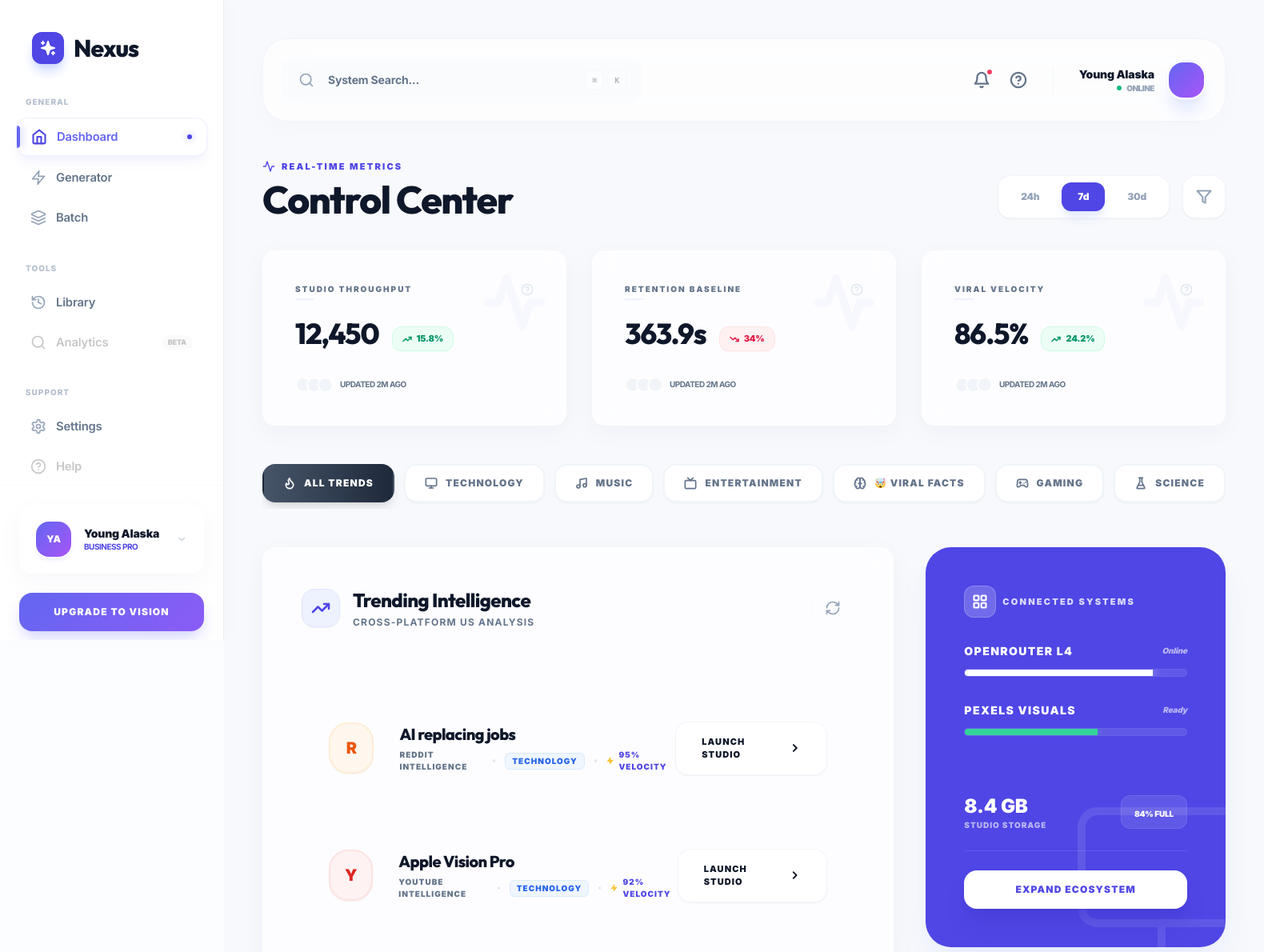
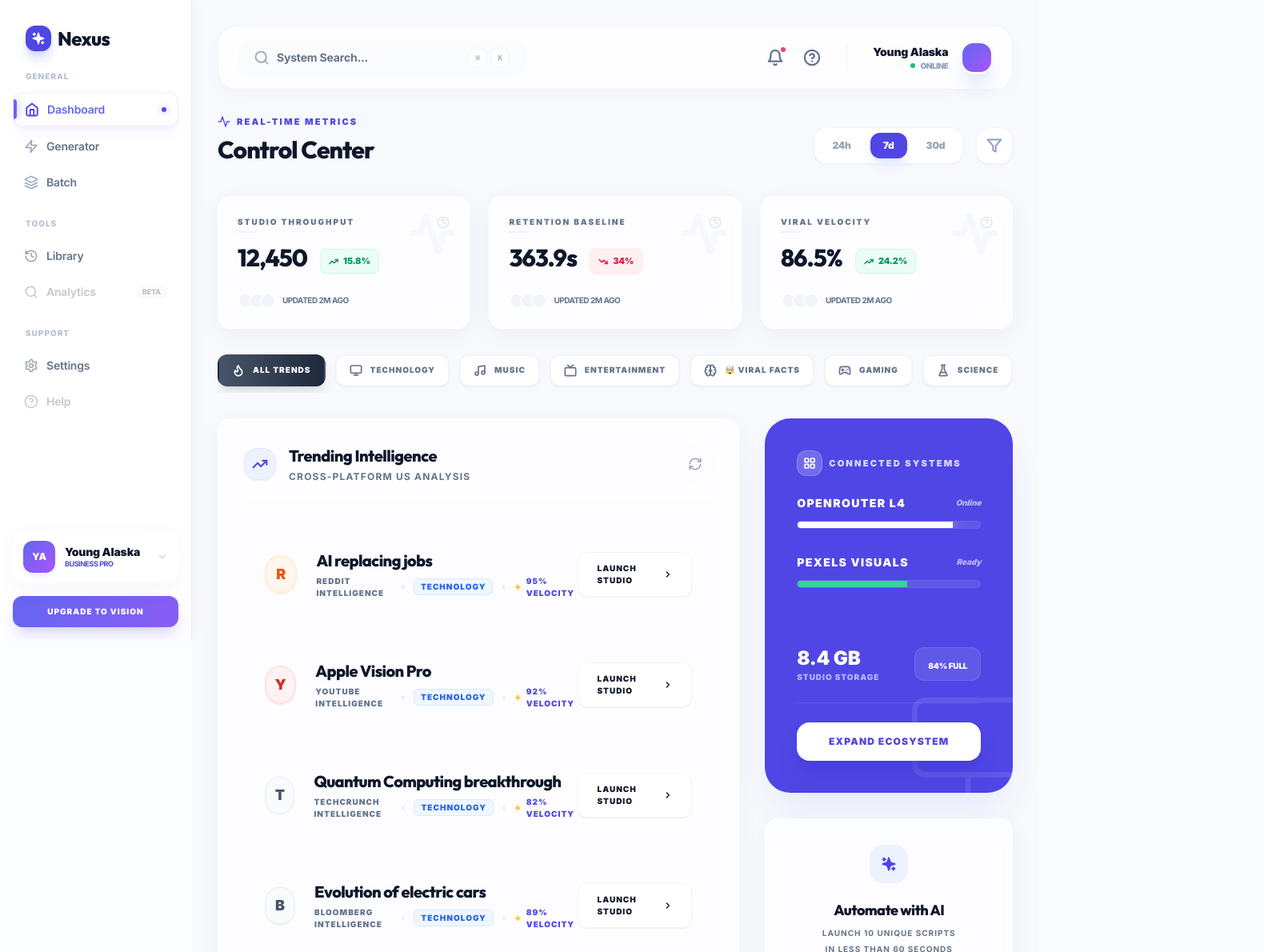
Before and after one commit to lightyagami1427/YT-Shorts, a Next.js app: page /dashboard in a window 1280 px wide. Shown: the top 1190 px of the page at 80% size, 1580 px wide, since content can reach past the window. Built offline with nearby package versions, Linux system fonts and the light colour scheme.

Commit message:
Zoomingin Final Changes

```diff
--- a/src/app/dashboard/page.tsx
+++ b/src/app/dashboard/page.tsx
@@ -88,10 +88,10 @@
   return (
     <div className="app-container bg-[#fcfdfe] min-h-screen">
       <Sidebar />
-      <main className="main-content flex flex-col gap-12 px-12 py-16 max-w-[1600px] mx-auto">
+      <main className="main-content flex flex-col gap-8 px-8 py-10 max-w-[1400px] mx-auto">
 
         {/* Top Header */}
-        <header className="flex justify-between items-center bg-white/70 backdrop-blur-xl p-6 rounded-[2rem] border border-slate-100 shadow-[0_8px_30px_rgb(0,0,0,0.02)] sticky top-6 z-50">
+        <header className="flex justify-between items-center bg-white/70 backdrop-blur-xl px-6 py-4 rounded-3xl border border-slate-100 shadow-[0_8px_30px_rgb(0,0,0,0.02)] sticky top-6 z-50">
           <div className="relative group">
             <Search className="absolute left-5 top-1/2 -translate-y-1/2 text-slate-400 group-focus-within:text-indigo-600 transition-colors" size={20} />
             <input
@@ -100,7 +100,7 @@
               value={searchQuery}
               onChange={(e) => setSearchQuery(e.target.value)}
               onKeyDown={handleSearch}
-              className="w-[450px] pl-14 pr-6 py-4 bg-slate-50/50 border border-transparent rounded-2xl text-sm font-bold focus:outline-none focus:bg-white focus:border-indigo-100 focus:ring-4 focus:ring-indigo-50/50 transition-all placeholder:text-slate-500"
+              className="w-[360px] pl-12 pr-4 py-3 bg-slate-50/50 border border-transparent rounded-2xl text-sm font-bold focus:outline-none focus:bg-white focus:border-indigo-100 focus:ring-4 focus:ring-indigo-50/50 transition-all placeholder:text-slate-500"
             />
             <div className="absolute right-5 top-1/2 -translate-y-1/2 flex gap-1 items-center opacity-30 group-focus-within:opacity-0 transition-opacity">
               <kbd className="px-2 py-1 bg-white border border-slate-200 rounded-lg text-[10px] font-black">⌘</kbd>
@@ -125,7 +125,7 @@
                    <p className="text-[10px] font-black text-slate-400 uppercase tracking-tighter">Online</p>
                 </div>
               </div>
-              <div className="w-12 h-12 rounded-[1.25rem] bg-gradient-to-br from-indigo-500 to-purple-500 border-2 border-white shadow-xl shadow-indigo-100 ring-1 ring-slate-100" />
+              <div className="w-10 h-10 rounded-2xl bg-gradient-to-br from-indigo-500 to-purple-500 border-2 border-white shadow-xl shadow-indigo-100 ring-1 ring-slate-100" />
             </div>
           </div>
         </header>
@@ -138,36 +138,36 @@
                  <Activity size={16} className="text-indigo-600" />
                  <span className="text-[11px] font-black text-indigo-600 uppercase tracking-[0.2em]">Real-time Metrics</span>
               </div>
-              <h2 className="text-5xl font-black text-[#0f172a] tracking-tightest">Control Center</h2>
+              <h2 className="text-3xl font-black text-[#0f172a] tracking-tightest">Control Center</h2>
             </div>
             <div className="flex items-center gap-4">
-              <div className="flex items-center gap-2 bg-white border border-slate-100 p-2 rounded-2xl shadow-sm">
+              <div className="flex items-center gap-2 bg-white border border-slate-100 p-1.5 rounded-2xl shadow-sm">
                 <button
                   onClick={() => setTimeFilter('24h')}
-                  className={`px-5 py-2.5 text-xs font-black transition-all rounded-xl ${timeFilter === '24h' ? 'bg-indigo-600 text-white shadow-lg shadow-indigo-100' : 'text-slate-400 hover:text-indigo-600'}`}
+                  className={`px-4 py-2 text-xs font-black transition-all rounded-xl ${timeFilter === '24h' ? 'bg-indigo-600 text-white shadow-lg shadow-indigo-100' : 'text-slate-400 hover:text-indigo-600'}`}
                 >
                   24h
                 </button>
                 <button
                   onClick={() => setTimeFilter('7d')}
-                  className={`px-5 py-2.5 text-xs font-black transition-all rounded-xl ${timeFilter === '7d' ? 'bg-indigo-600 text-white shadow-lg shadow-indigo-100' : 'text-slate-400 hover:text-indigo-600'}`}
+                  className={`px-4 py-2 text-xs font-black transition-all rounded-xl ${timeFilter === '7d' ? 'bg-indigo-600 text-white shadow-lg shadow-indigo-100' : 'text-slate-400 hover:text-indigo-600'}`}
                 >
                   7d
                 </button>
                 <button
                   onClick={() => setTimeFilter('30d')}
-                  className={`px-5 py-2.5 text-xs font-black transition-all rounded-xl ${timeFilter === '30d' ? 'bg-indigo-600 text-white shadow-lg shadow-indigo-100' : 'text-slate-400 hover:text-indigo-600'}`}
+                  className={`px-4 py-2 text-xs font-black transition-all rounded-xl ${timeFilter === '30d' ? 'bg-indigo-600 text-white shadow-lg shadow-indigo-100' : 'text-slate-400 hover:text-indigo-600'}`}
                 >
                   30d
                 </button>
               </div>
-              <button className="p-4 bg-white border border-slate-100 rounded-2xl text-slate-400 hover:text-indigo-600 hover:bg-slate-50 transition-all shadow-sm">
+              <button className="p-3 bg-white border border-slate-100 rounded-2xl text-slate-400 hover:text-indigo-600 hover:bg-slate-50 transition-all shadow-sm">
                  <Filter size={20} strokeWidth={2.5} />
               </button>
             </div>
           </div>
 
-          <div className="grid grid-cols-1 md:grid-cols-3 gap-8">
+          <div className="grid grid-cols-1 md:grid-cols-3 gap-6">
             <KpiCard title="Studio Throughput" value={currentKpi.throughput} trend={currentKpi.throughputTrend} isPositive={currentKpi.throughputPos} />
             <KpiCard title="Retention Baseline" value={currentKpi.retention} trend={currentKpi.retentionTrend} isPositive={currentKpi.retentionPos} />
             <KpiCard title="Viral Velocity" value={currentKpi.velocity} trend={currentKpi.velocityTrend} isPositive={currentKpi.velocityPos} />
@@ -181,7 +181,7 @@
               <button
                 key={cat.key}
                 onClick={() => setActiveCategory(cat.key)}
-                className={`flex items-center gap-2.5 px-6 py-3.5 rounded-2xl text-xs font-black uppercase tracking-widest whitespace-nowrap transition-all duration-300 border-2 ${
+                className={`flex items-center gap-2.5 px-4 py-2.5 rounded-xl text-[10px] font-black uppercase tracking-widest whitespace-nowrap transition-all duration-300 border-2 ${
                   activeCategory === cat.key
                     ? `bg-gradient-to-r ${cat.color} text-white border-transparent shadow-lg`
                     : 'bg-white text-slate-500 border-slate-100 hover:border-slate-200 hover:text-slate-700 shadow-sm'
@@ -195,23 +195,23 @@
         </section>
 
         {/* Intelligence Grid */}
-        <section className="grid grid-cols-1 xl:grid-cols-12 gap-10 animate-in fade-in slide-in-from-bottom-8 duration-1000">
-          <div className="xl:col-span-8 flex flex-col gap-8">
-            <div className="glass-card bg-white p-12 border-transparent">
-              <div className="flex justify-between items-center mb-12 border-b border-slate-50 pb-8">
+        <section className="grid grid-cols-1 xl:grid-cols-12 gap-8 animate-in fade-in slide-in-from-bottom-8 duration-1000">
+          <div className="xl:col-span-8 flex flex-col gap-6">
+            <div className="glass-card bg-white p-8 border-transparent">
+              <div className="flex justify-between items-center mb-8 border-b border-slate-50 pb-6">
                 <div className="flex items-center gap-4">
-                  <div className="w-12 h-12 rounded-2xl bg-indigo-50 flex items-center justify-center text-indigo-600 shadow-sm border border-indigo-100">
-                    <TrendingUp size={24} strokeWidth={2.5} />
+                  <div className="w-10 h-10 rounded-2xl bg-indigo-50 flex items-center justify-center text-indigo-600 shadow-sm border border-indigo-100">
+                    <TrendingUp size={20} strokeWidth={2.5} />
                   </div>
                   <div>
-                    <h3 className="text-2xl font-black text-[#0f172a] tracking-tight">Trending Intelligence</h3>
+                    <h3 className="text-xl font-black text-[#0f172a] tracking-tight">Trending Intelligence</h3>
                     <p className="text-xs font-bold text-slate-500 uppercase tracking-widest mt-1">
                       {activeCategory === 'all' ? 'Cross-platform US Analysis' : `${CATEGORIES.find(c => c.key === activeCategory)?.label} · US Analysis`}
                     </p>
                   </div>
                 </div>
-                <button onClick={() => fetchTrends(true)} className="p-4 hover:bg-slate-50 rounded-2xl text-slate-400 transition-all border border-slate-50 hover:border-slate-100">
-                  <RefreshCw size={20} className={loading ? 'animate-spin' : ''} />
+                <button onClick={() => fetchTrends(true)} className="p-3 hover:bg-slate-50 rounded-xl text-slate-400 transition-all border border-slate-50 hover:border-slate-100">
+                  <RefreshCw size={18} className={loading ? 'animate-spin' : ''} />
                 </button>
               </div>
 
@@ -230,9 +230,9 @@
                   </div>
                 ) : (
                   trends.map((topic, i) => (
-                    <div key={i} className="flex items-center justify-between p-8 rounded-[2rem] hover:bg-slate-50 transition-all group border-2 border-transparent hover:border-indigo-50/50 cursor-pointer relative overflow-hidden">
-                      <div className="flex items-center gap-8 relative z-10">
-                        <div className={`w-16 h-16 rounded-3xl flex items-center justify-center font-black text-xl shadow-sm border-2 ${getSourceColor(topic.source)}`}>
+                    <div key={i} className="flex items-center justify-between p-6 rounded-[1.5rem] hover:bg-slate-50 transition-all group border-2 border-transparent hover:border-indigo-50/50 cursor-pointer relative overflow-hidden">
+                      <div className="flex items-center gap-6 relative z-10">
+                        <div className={`w-12 h-12 rounded-[1.25rem] flex items-center justify-center font-black text-lg shadow-sm border-2 ${getSourceColor(topic.source)}`}>
                           {topic.source[0]}
                         </div>
                         <div>
@@ -258,10 +258,10 @@
 
                       <Link
                         href={`/generator?topic=${encodeURIComponent(topic.title)}`}
-                        className="flex items-center gap-4 bg-white border border-slate-100 px-8 py-4 rounded-2xl text-[11px] font-black uppercase tracking-widest shadow-sm group-hover:bg-indigo-600 group-hover:text-white group-hover:border-indigo-600 group-hover:shadow-indigo-100 transition-all relative z-10 active:scale-95"
+                        className="flex items-center gap-3 bg-white border border-slate-100 px-6 py-3 rounded-xl text-[10px] font-black uppercase tracking-widest shadow-sm group-hover:bg-indigo-600 group-hover:text-white group-hover:border-indigo-600 group-hover:shadow-indigo-100 transition-all relative z-10 active:scale-95"
                       >
                         Launch Studio
-                        <ChevronRight size={18} strokeWidth={3} />
+                        <ChevronRight size={16} strokeWidth={3} />
                       </Link>
                     </div>
                   ))
@@ -270,15 +270,15 @@
             </div>
           </div>
 
-          <div className="xl:col-span-4 flex flex-col gap-10">
-            <div className="rounded-[2rem] bg-[#4f46e5] p-12 text-white relative overflow-hidden group shadow-2xl shadow-indigo-100">
-               <div className="absolute -right-10 -bottom-10 opacity-10 group-hover:rotate-12 transition-transform duration-700">
-                  <Monitor size={240} strokeWidth={1} />
+          <div className="xl:col-span-4 flex flex-col gap-8">
+            <div className="rounded-[2rem] bg-[#4f46e5] p-10 text-white relative overflow-hidden group shadow-2xl shadow-indigo-100">
+               <div className="absolute -right-6 -bottom-6 opacity-10 group-hover:rotate-12 transition-transform duration-700">
+                  <Monitor size={160} strokeWidth={1} />
                </div>
                <div className="relative z-10">
-                  <div className="flex items-center gap-2 mb-8">
-                    <div className="w-10 h-10 rounded-xl bg-white/20 flex items-center justify-center backdrop-blur-md border border-white/20">
-                      <LayoutGrid size={20} strokeWidth={2.5} />
+                  <div className="flex items-center gap-2 mb-6">
+                    <div className="w-8 h-8 rounded-xl bg-white/20 flex items-center justify-center backdrop-blur-md border border-white/20">
+                      <LayoutGrid size={16} strokeWidth={2.5} />
                     </div>
                     <span className="text-[11px] font-black uppercase tracking-[0.2em] opacity-80">Connected Systems</span>
                   </div>
@@ -328,15 +328,15 @@
                </div>
             </div>
 
-            <div className="glass-card bg-white p-10 border-transparent relative overflow-hidden flex flex-col items-center text-center justify-center gap-6 group cursor-pointer hover:bg-slate-50 transition-colors">
-               <div className="w-16 h-16 rounded-[2rem] bg-indigo-50 flex items-center justify-center text-indigo-600 group-hover:scale-110 group-hover:rotate-12 transition-all duration-500">
-                  <Sparkles size={28} strokeWidth={2.5} fill="currentColor" />
+            <div className="glass-card bg-white p-8 border-transparent relative overflow-hidden flex flex-col items-center text-center justify-center gap-5 group cursor-pointer hover:bg-slate-50 transition-colors">
+               <div className="w-12 h-12 rounded-2xl bg-indigo-50 flex items-center justify-center text-indigo-600 group-hover:scale-110 group-hover:rotate-12 transition-all duration-500">
+                  <Sparkles size={20} strokeWidth={2.5} fill="currentColor" />
                </div>
                <div>
-                  <h4 className="text-xl font-black text-[#0f172a] mb-2">Automate with AI</h4>
-                  <p className="text-xs font-bold text-slate-500 uppercase tracking-widest leading-loose">Launch 10 unique scripts<br/>In less than 60 seconds</p>
+                  <h4 className="text-lg font-black text-[#0f172a] mb-1">Automate with AI</h4>
+                  <p className="text-[10px] font-bold text-slate-500 uppercase tracking-widest leading-loose">Launch 10 unique scripts<br/>In less than 60 seconds</p>
                </div>
-               <button className="mt-4 px-10 py-4 bg-slate-900 text-white rounded-2xl text-[10px] font-black uppercase tracking-[0.2em] shadow-lg shadow-slate-200 hover:shadow-indigo-100 transition-all">
+               <button className="mt-2 px-8 py-3 bg-slate-900 text-white rounded-xl text-[9px] font-black uppercase tracking-[0.2em] shadow-lg shadow-slate-200 hover:shadow-indigo-100 transition-all">
                   Initialize Batch
                </button>
             </div>
--- a/src/app/globals.css
+++ b/src/app/globals.css
@@ -38,7 +38,7 @@
 }
 
 .sidebar {
-  width: 280px;
+  width: 240px;
   position: fixed;
   height: 100vh;
   background: #ffffff;
@@ -47,8 +47,8 @@
 
 .main-content {
   flex: 1;
-  margin-left: 280px;
-  padding: 48px;
+  margin-left: 240px;
+  padding: 32px;
   background: #f8f9fc;
 }
 
@@ -117,13 +117,13 @@
 .sidebar-item {
   display: flex;
   align-items: center;
-  gap: 12px;
-  padding: 12px 18px;
-  margin: 4px 12px;
-  border-radius: 14px;
+  gap: 10px;
+  padding: 10px 14px;
+  margin: 4px 8px;
+  border-radius: 12px;
   color: #64748b;
   font-weight: 600;
-  font-size: 0.925rem;
+  font-size: 0.875rem;
   transition: all 0.3s ease;
   position: relative;
   overflow: hidden;
--- a/src/components/KpiCard.tsx
+++ b/src/components/KpiCard.tsx
@@ -10,12 +10,12 @@
 
 const KpiCard = ({ title, value, trend, isPositive }: KpiCardProps) => {
   return (
-    <div className="glass-card p-10 bg-white relative group overflow-hidden border-transparent hover:border-indigo-100">
-      <div className="absolute top-0 right-0 p-6 opacity-[0.03] group-hover:opacity-[0.08] transition-opacity duration-700">
-        <Activity size={80} strokeWidth={3} className="text-indigo-600" />
+    <div className="glass-card p-6 bg-white relative group overflow-hidden border-transparent hover:border-indigo-100">
+      <div className="absolute top-0 right-0 p-4 opacity-[0.03] group-hover:opacity-[0.08] transition-opacity duration-700">
+        <Activity size={60} strokeWidth={3} className="text-indigo-600" />
       </div>
 
-      <div className="flex justify-between items-start mb-6 relative z-10">
+      <div className="flex justify-between items-start mb-4 relative z-10">
         <div className="flex flex-col gap-1">
           <p className="text-[10px] font-black text-slate-500 uppercase tracking-[0.2em]">{title}</p>
           <div className="h-0.5 w-6 bg-indigo-50 group-hover:w-full transition-all duration-700" />
@@ -26,10 +26,10 @@
       </div>
 
       <div className="flex items-baseline gap-4 relative z-10">
-        <h4 className="text-4xl font-black text-[#0f172a] tracking-tightest leading-none">
+        <h4 className="text-3xl font-black text-[#0f172a] tracking-tightest leading-none">
           {value}
         </h4>
-        <div className={`flex items-center gap-1.5 text-[11px] font-black px-3 py-1.5 rounded-xl border ${
+        <div className={`flex items-center gap-1.5 text-[11px] font-black px-2.5 py-1.5 rounded-lg border ${
           isPositive
             ? 'bg-emerald-50 text-emerald-600 border-emerald-100 shadow-sm shadow-emerald-50'
             : 'bg-rose-50 text-rose-600 border-rose-100 shadow-sm shadow-rose-50'
@@ -39,7 +39,7 @@
         </div>
       </div>
 
-      <div className="mt-8 flex items-center gap-2">
+      <div className="mt-6 flex items-center gap-2">
          <div className="flex -space-x-1.5">
             {[1, 2, 3].map(i => (
               <div key={i} className="w-5 h-5 rounded-full border-2 border-white bg-slate-100" />
--- a/src/components/Sidebar.tsx
+++ b/src/components/Sidebar.tsx
@@ -22,16 +22,16 @@
 
   return (
     <aside className="sidebar flex flex-col bg-white overflow-y-auto border-r border-[#eaedf3] shadow-[4px_0_24px_rgba(0,0,0,0.02)]">
-      <div className="p-10 pb-6">
-        <h1 className="text-3xl font-black text-[#0f172a] tracking-tightest flex items-center gap-3">
-          <div className="w-10 h-10 bg-indigo-600 rounded-xl flex items-center justify-center text-white text-xl shadow-lg shadow-indigo-200">
-            <Sparkles size={22} fill="currentColor" />
+      <div className="p-8 pb-4">
+        <h1 className="text-2xl font-black text-[#0f172a] tracking-tightest flex items-center gap-2">
+          <div className="w-8 h-8 bg-indigo-600 rounded-xl flex items-center justify-center text-white text-lg shadow-lg shadow-indigo-200">
+            <Sparkles size={18} fill="currentColor" />
           </div>
           Nexus
         </h1>
       </div>
 
-      <div className="flex-1 px-2 space-y-8 mt-4 custom-scrollbar">
+      <div className="flex-1 px-2 space-y-6 mt-2 custom-scrollbar">
         {categories.map((cat) => (
           <div key={cat}>
             <p className="text-[10px] font-extrabold text-slate-400 uppercase tracking-widest px-6 mb-3 opacity-70">{cat}</p>
@@ -45,7 +45,7 @@
                   if (item.disabled) {
                     return (
                       <div key={item.name} className="sidebar-item opacity-40 cursor-not-allowed grayscale">
-                        <Icon size={20} strokeWidth={isActive ? 2.5 : 2} />
+                        <Icon size={18} strokeWidth={isActive ? 2.5 : 2} />
                         <span>{item.name}</span>
                         {item.badge && (
                           <span className="ml-auto text-[9px] bg-slate-100 text-slate-500 px-2 py-0.5 rounded-full font-black uppercase">
@@ -63,7 +63,7 @@
                       className={`sidebar-item group ${isActive ? 'active' : ''}`}
                     >
                       <Icon
-                        size={20}
+                        size={18}
                         strokeWidth={isActive ? 2.5 : 2}
                         className={`transition-colors duration-300 ${isActive ? 'text-indigo-600' : 'group-hover:text-slate-900 text-slate-400'}`}
                       />
@@ -79,18 +79,18 @@
         ))}
       </div>
 
-      <div className="p-6 mt-auto border-t border-slate-50">
-        <div className="p-5 glass-card bg-slate-50/50 border-transparent hover:bg-slate-50/80 cursor-pointer transition-all duration-300 flex items-center gap-4">
-          <div className="w-11 h-11 rounded-2xl bg-gradient-to-br from-indigo-500 to-purple-500 flex items-center justify-center text-white font-black text-xs shadow-md shadow-indigo-100 ring-2 ring-white">
+      <div className="p-4 mt-auto border-t border-slate-50">
+        <div className="p-3 glass-card bg-slate-50/50 border-transparent hover:bg-slate-50/80 cursor-pointer transition-all duration-300 flex items-center gap-3">
+          <div className="w-10 h-10 rounded-xl bg-gradient-to-br from-indigo-500 to-purple-500 flex items-center justify-center text-white font-black text-xs shadow-md shadow-indigo-100 ring-2 ring-white">
             YA
           </div>
           <div className="flex-1 overflow-hidden">
             <p className="text-sm font-black text-slate-900 truncate leading-tight">Young Alaska</p>
-            <p className="text-[10px] text-indigo-600 font-bold uppercase tracking-tighter">Business Pro</p>
+            <p className="text-[9px] text-indigo-600 font-bold uppercase tracking-tighter">Business Pro</p>
           </div>
           <ChevronDown size={14} className="text-slate-400 opacity-50" />
         </div>
-        <button className="w-full mt-6 py-4 gradient-btn rounded-2xl text-xs font-black uppercase tracking-widest shadow-xl shadow-indigo-100 hover:shadow-indigo-200 active:scale-[0.98]">
+        <button className="w-full mt-4 py-3 gradient-btn rounded-xl text-[10px] font-black uppercase tracking-widest shadow-xl shadow-indigo-100 hover:shadow-indigo-200 active:scale-[0.98]">
           Upgrade to Vision
         </button>
       </div>
```
Also changed, not shown: src/app/generator/page.tsx (+30 -30 lines), src/app/mode-selection/page.tsx (+11 -11 lines), src/components/SceneCard.tsx (+6 -6 lines).
